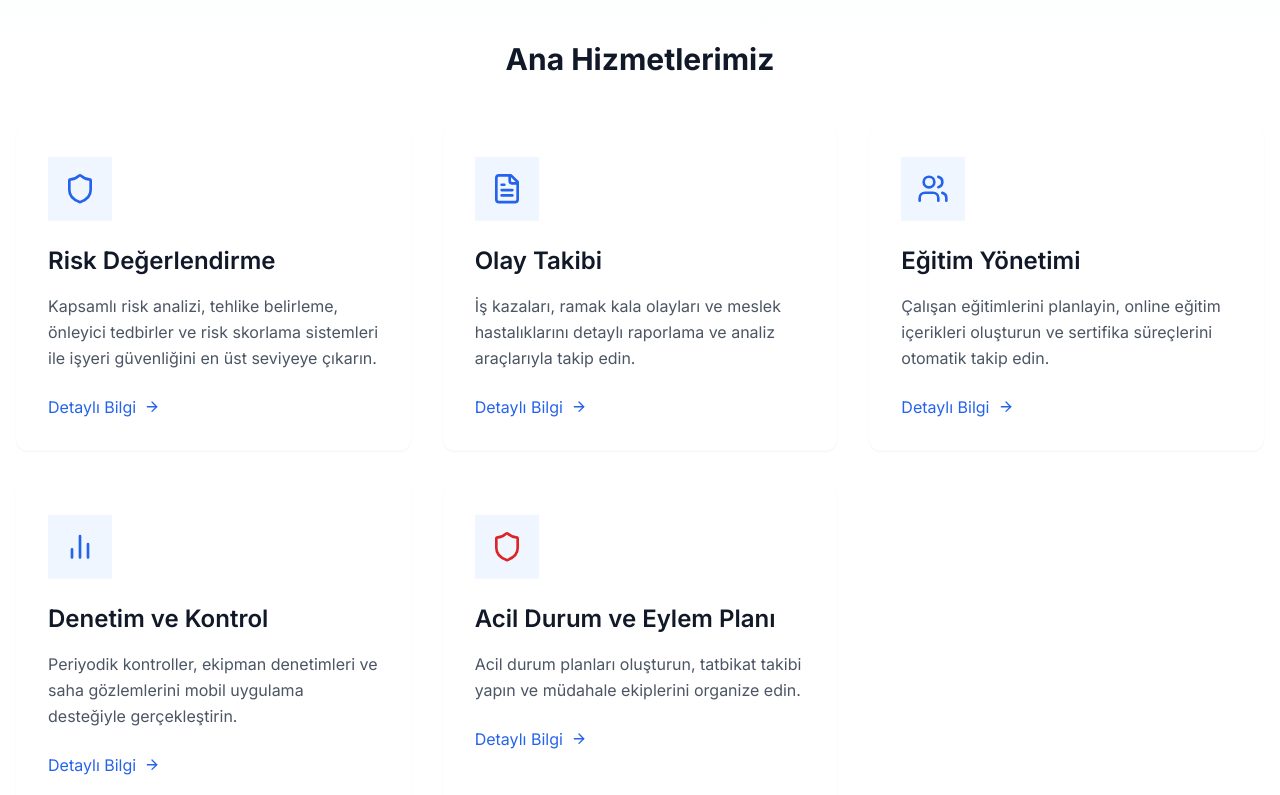
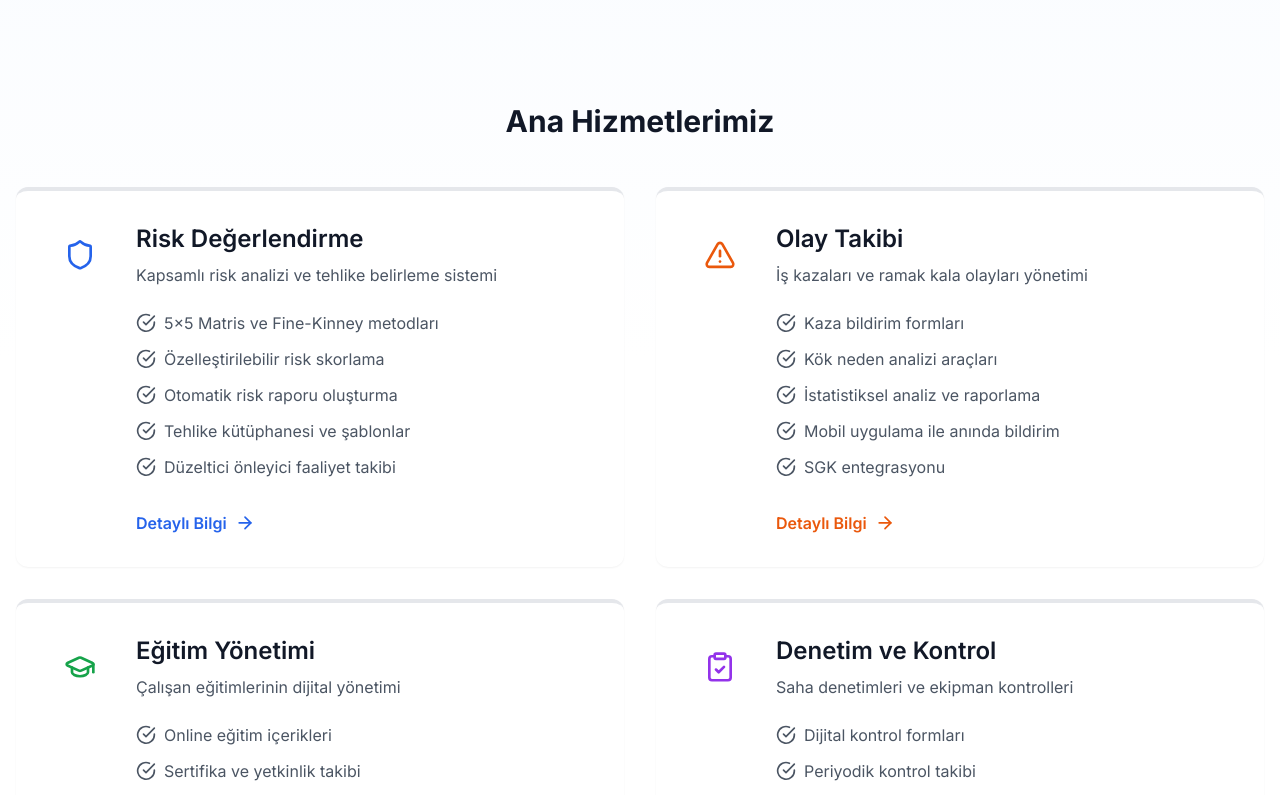
Before and after one commit to imehmetcn/isg, a Next.js app: page / in a window 1280 px wide. Shown: the part 940-1735 px from the top of the page. Built offline with nearby package versions, Linux system fonts and the light colour scheme.

Commit message:
Update feature cards with detailed content and enhanced animations

```diff
--- a/src/app/page.tsx
+++ b/src/app/page.tsx
@@ -1,6 +1,6 @@
 'use client'
 
-import { ArrowRight, BarChart2, FileText, Shield, Users } from "lucide-react"
+import { ArrowRight, BarChart2, FileText, Shield, Users, CheckCircle, AlertTriangle, GraduationCap, ClipboardCheck, Siren } from "lucide-react"
 import Link from "next/link"
 import { motion, useScroll, useTransform, AnimatePresence } from "framer-motion"
 import { useRef } from "react"
@@ -206,33 +206,73 @@ export default function Home() {
               initial="initial"
               whileInView="animate"
               viewport={{ once: true, margin: "-50px" }}
-              className="grid md:grid-cols-2 lg:grid-cols-3 gap-8 mb-8"
+              className="grid lg:grid-cols-2 gap-8 mb-8"
             >
               {[
                 {
                   icon: <Shield className="text-blue-600 w-8 h-8" />,
                   title: "Risk Değerlendirme",
-                  description: "Kapsamlı risk analizi, tehlike belirleme, önleyici tedbirler ve risk skorlama sistemleri ile işyeri güvenliğini en üst seviyeye çıkarın."
+                  description: "Kapsamlı risk analizi ve tehlike belirleme sistemi",
+                  features: [
+                    "5x5 Matris ve Fine-Kinney metodları",
+                    "Özelleştirilebilir risk skorlama",
+                    "Otomatik risk raporu oluşturma",
+                    "Tehlike kütüphanesi ve şablonlar",
+                    "Düzeltici önleyici faaliyet takibi"
+                  ],
+                  color: "blue"
                 },
                 {
-                  icon: <FileText className="text-blue-600 w-8 h-8" />,
+                  icon: <AlertTriangle className="text-orange-600 w-8 h-8" />,
                   title: "Olay Takibi",
-                  description: "İş kazaları, ramak kala olayları ve meslek hastalıklarını detaylı raporlama ve analiz araçlarıyla takip edin."
+                  description: "İş kazaları ve ramak kala olayları yönetimi",
+                  features: [
+                    "Kaza bildirim formları",
+                    "Kök neden analizi araçları",
+                    "İstatistiksel analiz ve raporlama",
+                    "Mobil uygulama ile anında bildirim",
+                    "SGK entegrasyonu"
+                  ],
+                  color: "orange"
                 },
                 {
-                  icon: <Users className="text-blue-600 w-8 h-8" />,
+                  icon: <GraduationCap className="text-green-600 w-8 h-8" />,
                   title: "Eğitim Yönetimi",
-                  description: "Çalışan eğitimlerini planlayin, online eğitim içerikleri oluşturun ve sertifika süreçlerini otomatik takip edin."
+                  description: "Çalışan eğitimlerinin dijital yönetimi",
+                  features: [
+                    "Online eğitim içerikleri",
+                    "Sertifika ve yetkinlik takibi",
+                    "Eğitim takvimi ve hatırlatmalar",
+                    "Eğitim katılım ve başarı takibi",
+                    "Özelleştirilebilir eğitim materyalleri"
+                  ],
+                  color: "green"
                 },
                 {
-                  icon: <BarChart2 className="text-blue-600 w-8 h-8" />,
+                  icon: <ClipboardCheck className="text-purple-600 w-8 h-8" />,
                   title: "Denetim ve Kontrol",
-                  description: "Periyodik kontroller, ekipman denetimleri ve saha gözlemlerini mobil uygulama desteğiyle gerçekleştirin."
+                  description: "Saha denetimleri ve ekipman kontrolleri",
+                  features: [
+                    "Dijital kontrol formları",
+                    "Periyodik kontrol takibi",
+                    "Mobil saha denetimi",
+                    "Uygunsuzluk yönetimi",
+                    "Fotoğraflı raporlama"
+                  ],
+                  color: "purple"
                 },
                 {
-                  icon: <Shield className="text-red-600 w-8 h-8" />,
+                  icon: <Siren className="text-red-600 w-8 h-8" />,
                   title: "Acil Durum ve Eylem Planı",
-                  description: "Acil durum planları oluşturun, tatbikat takibi yapın ve müdahale ekiplerini organize edin."
+                  description: "Acil durum yönetimi ve müdahale planlaması",
+                  features: [
+                    "Acil durum ekip yönetimi",
+                    "Tatbikat planlama ve takibi",
+                    "Tahliye planı oluşturma",
+                    "Acil durum talimatları",
+                    "Olay sonrası değerlendirme"
+                  ],
+                  color: "red"
                 }
               ].map((feature, index) => (
                 <motion.div
@@ -246,36 +286,54 @@ export default function Home() {
                     y: -5,
                     transition: { duration: 0.2 }
                   }}
-                  className="bg-white p-8 rounded-xl shadow-sm hover:shadow-lg transition group"
+                  className={`bg-white p-8 rounded-xl shadow-sm hover:shadow-xl transition group border-t-4 border-${feature.color}-500`}
                 >
+                  <div className="flex items-start gap-6">
                     <motion.div
                       whileHover={{
                         scale: 1.1,
                         rotate: 5
                       }}
-                    className="w-16 h-16 bg-blue-50 rounded-lg flex items-center justify-center mb-6"
+                      className={`w-16 h-16 bg-${feature.color}-50 rounded-lg flex items-center justify-center shrink-0`}
                     >
                       {feature.icon}
                     </motion.div>
+                    <div>
                       <motion.h3
                         whileHover={{ x: 5 }}
-                    className="text-2xl font-semibold text-gray-900 mb-4"
+                        className="text-2xl font-semibold text-gray-900 mb-2"
                       >
                         {feature.title}
                       </motion.h3>
-                  <p className="text-gray-600 leading-relaxed">{feature.description}</p>
+                      <p className="text-gray-600 mb-6">{feature.description}</p>
+                      <ul className="space-y-3">
+                        {feature.features.map((item, i) => (
+                          <motion.li
+                            key={i}
+                            initial={{ opacity: 0, x: -20 }}
+                            whileInView={{ opacity: 1, x: 0 }}
+                            transition={{ delay: i * 0.1 }}
+                            className="flex items-center gap-2 text-gray-600"
+                          >
+                            <CheckCircle className={`w-5 h-5 text-${feature.color}-500 shrink-0`} />
+                            <span>{item}</span>
+                          </motion.li>
+                        ))}
+                      </ul>
                       <motion.div
                         whileHover={{ x: 10, scale: 1.02 }}
-                    className="mt-6"
+                        className="mt-8"
                       >
                         <Link
                           href={`/features/${feature.title.toLowerCase().replace(/\s+/g, '-')}`}
-                      className="inline-flex items-center text-blue-600 hover:text-blue-700 transition"
+                          className={`inline-flex items-center text-${feature.color}-600 hover:text-${feature.color}-700 transition font-semibold`}
                         >
                           Detaylı Bilgi
-                      <ArrowRight className="ml-2 w-4 h-4" />
+                          <ArrowRight className="ml-2 w-5 h-5" />
                         </Link>
                       </motion.div>
+                    </div>
+                  </div>
                 </motion.div>
               ))}
             </motion.div>
```
Lines whose indentation alone changed are shown as unchanged.
